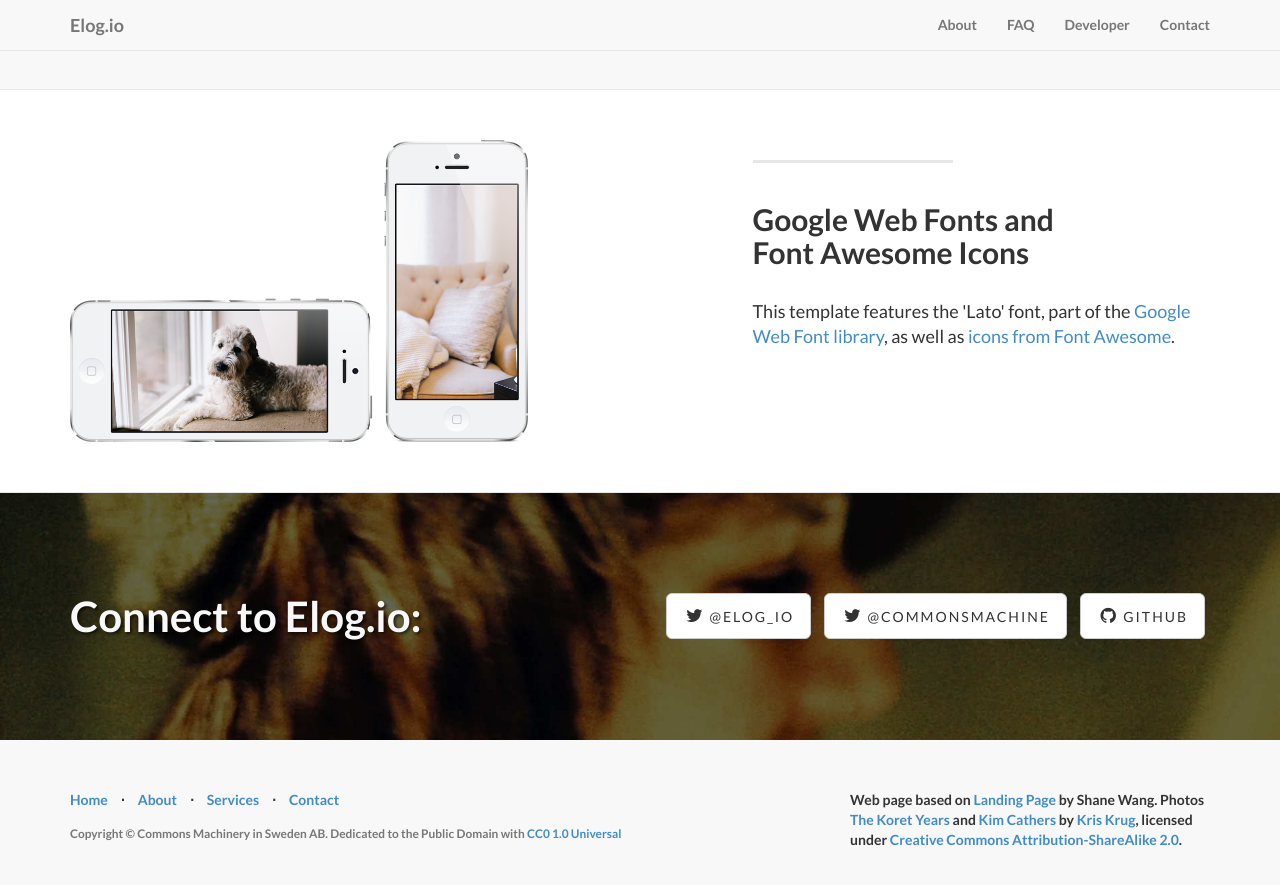
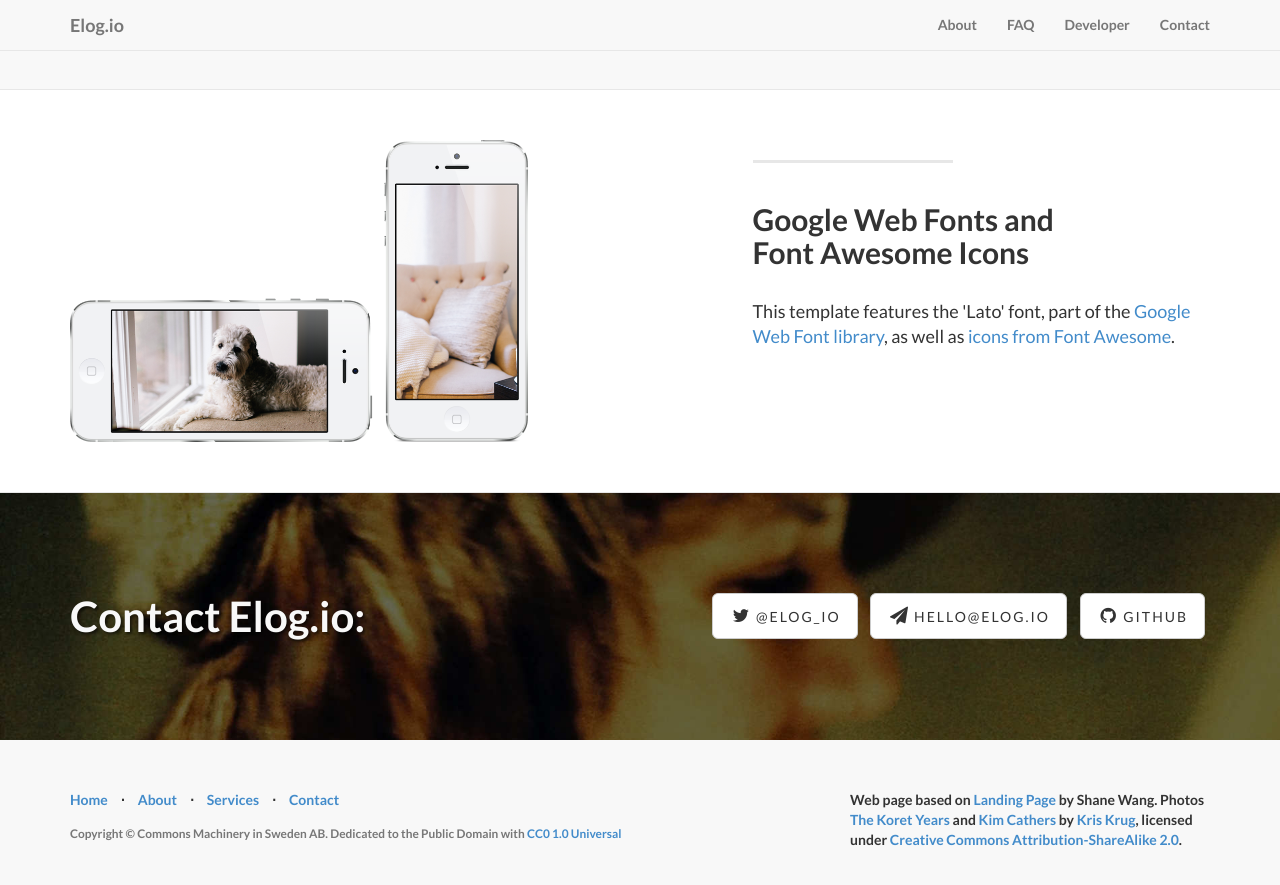
Before and after one commit to commonsmachinery/elogio, a Jekyll site: the page built from index.html, in a window 1280 px wide and 900 px high, scrolled down 1627 px. Shown: the top 885 px of the window. Built offline with Jekyll 4.4.1, drawn with Linux system fonts in a browser that asks for light colours.

Commit message:
Add email address for contact details

```diff
--- a/_config.yml
+++ b/_config.yml
@@ -26,9 +26,9 @@ social:
   - icon: twitter
     title: "@elog_io"
     url: https://twitter.com/elog_io
-  - icon: twitter
-    title: "@commonsmachine"
-    url: https://twitter.com/commonsmachine
+  - icon: send
+    title: "hello@elog.io"
+    url: "mailto:hello@elog.io"
   - icon: github
     title: github
     url: https://github.com/commonsmachinery
--- a/_includes/contact.html
+++ b/_includes/contact.html
@@ -5,7 +5,7 @@
 
         <div class="row">
             <div class="col-lg-6">
-                <h2>Connect to Elog.io:</h2>
+                <h2>Contact Elog.io:</h2>
             </div>
             <div class="col-lg-6">
                 <ul class="list-inline banner-social-buttons">
```
